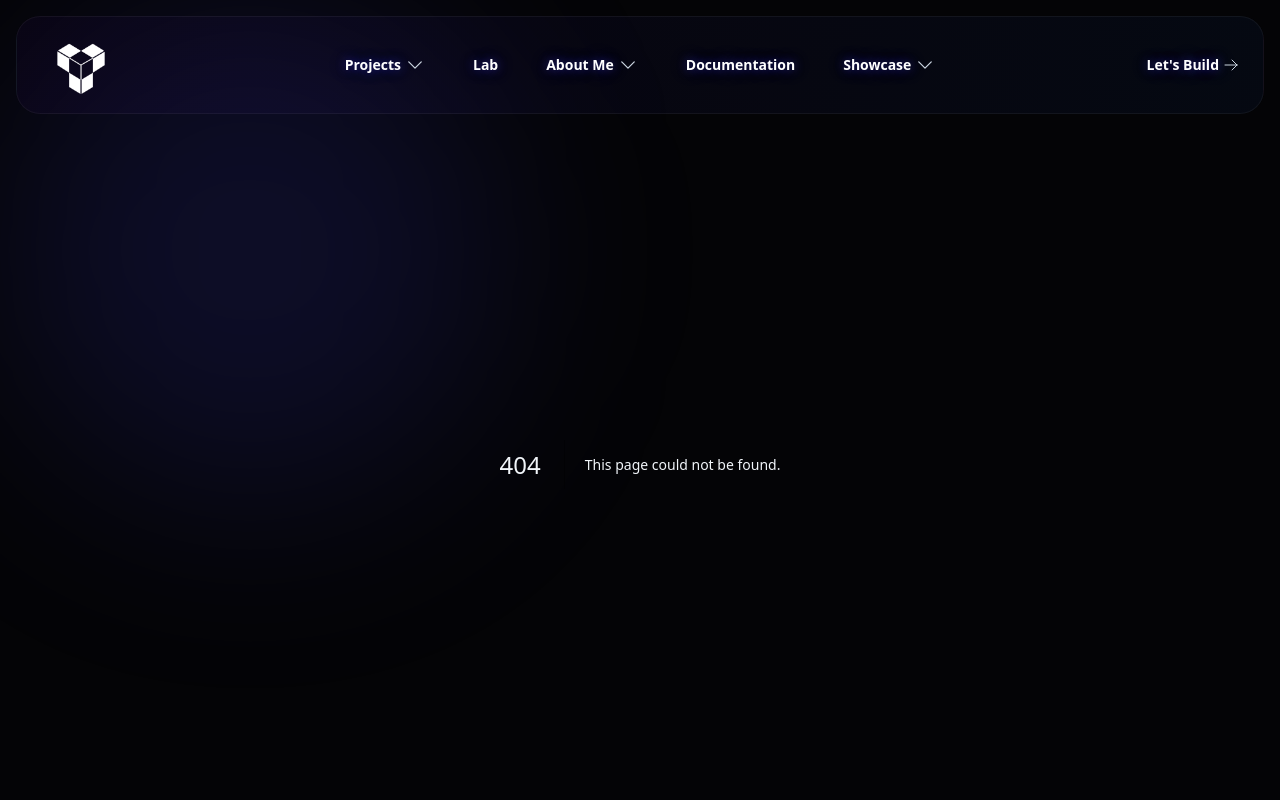
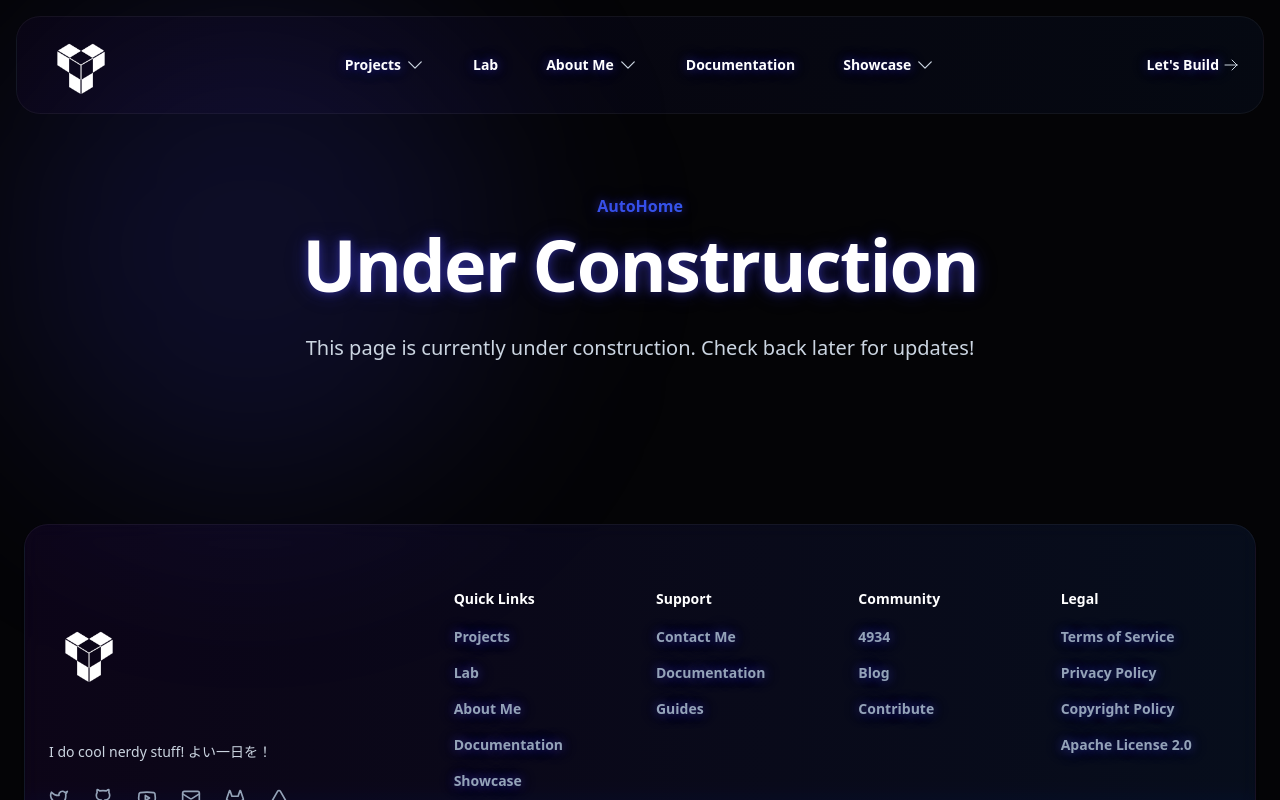
Before and after one commit to olavorw/olavorw.com, a Next.js app: page /projects/autohome in a window 1280 px wide. Before the commit this address had no page. Shown: the top 800 px of the page. Built offline with nearby package versions, Linux system fonts and the light colour scheme; a web font is replaced by a local one.

Commit message:
Add "AutoHome" page with an under-construction notice
Introduce a new "AutoHome" page using the UnifiedSection component. The page displays a temporary message indicating it's under construction and will be updated in the future.

```diff
--- /dev/null
+++ b/src/app/projects/autohome/page.tsx
@@ -0,0 +1,14 @@
+import UnifiedSection from '@/components/UnifiedSection';
+
+export default function AutoHome() {
+  return (
+    <UnifiedSection
+      title={'Under Construction'}
+      description={
+        'This page is currently under construction. Check back later for updates!'
+      }
+      centered={true}
+      tagline={'AutoHome'}
+    />
+  );
+}
```
